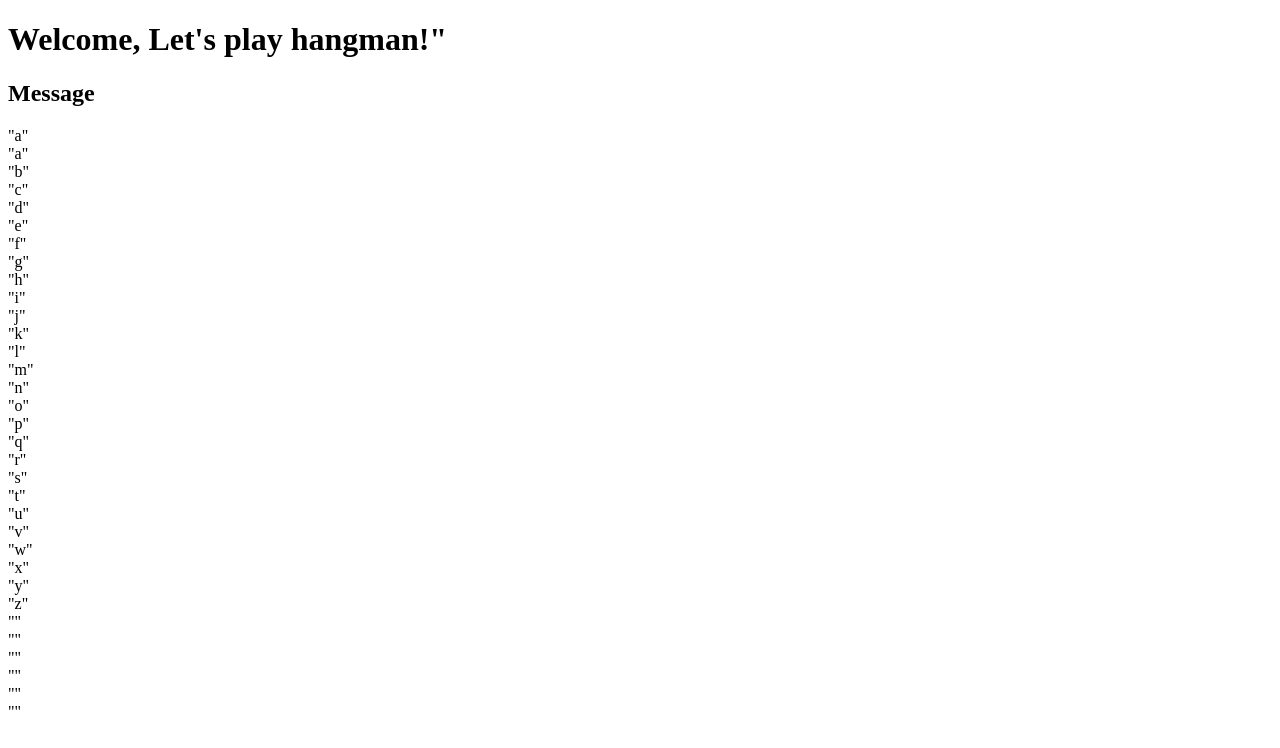
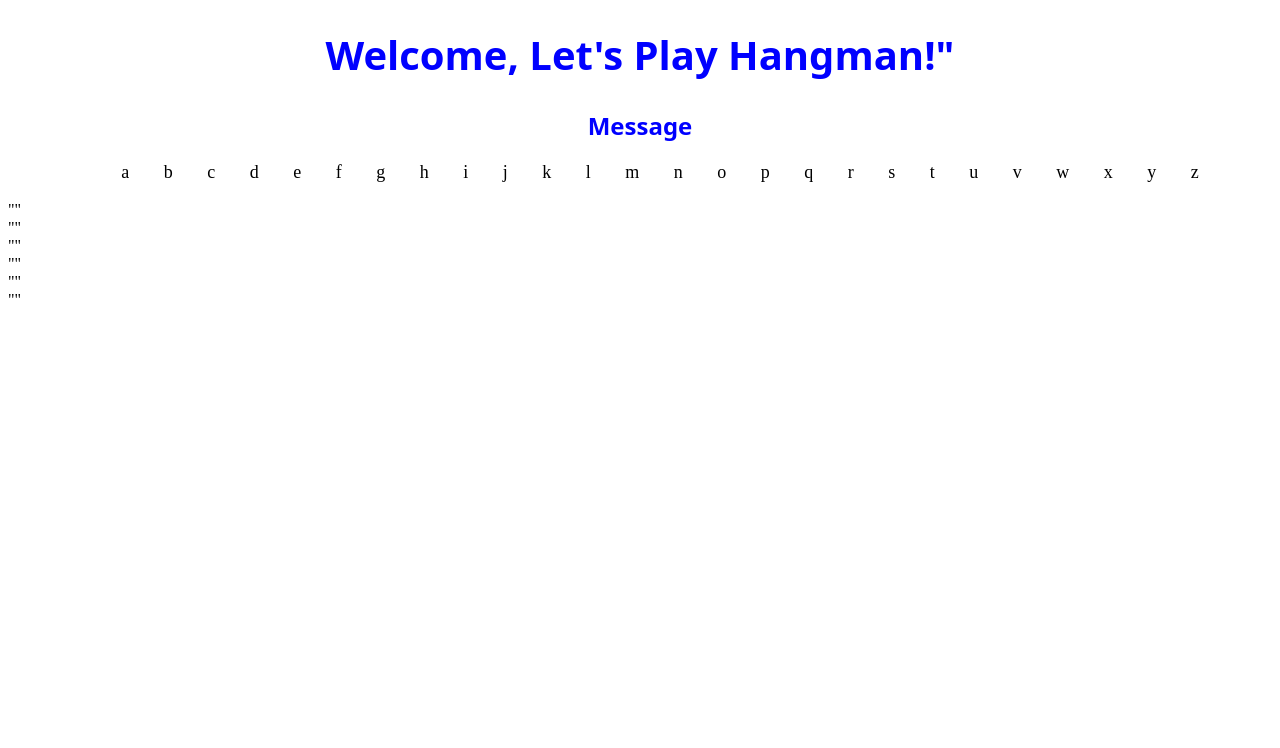
Before and after one commit to jnramobc/project-1-hangman, a plain HTML site: page index.html in a window 1280 px wide. Drawn offline with Linux system fonts and the light colour scheme.

Commit message:
defined variables

```diff
--- a/css/style.css
+++ b/css/style.css
@@ -0,0 +1,41 @@
+<style>
+    @import url('https://fonts.googleapis.com/css2?family=Poppins:ital,wght@0,100;0,200;0,300;0,400;0,500;0,600;0,700;0,800;0,900;1,100;1,200;1,300;1,400;1,500;1,600;1,700;1,800;1,900&display=swap');
+    </style>
+
+    .poppins-regular {
+        font-family: "Poppins", sans-serif;
+        font-weight: 400;
+        font-style: normal;
+      }
+
+h1 {
+    text-align: center;
+    color: blue;
+    font-size: 40px;
+    text-transform: capitalize;
+    font-family: 'Poppins', 'sans';
+}
+
+h2  {
+    text-align: center;
+    color: blue;
+    text-transform: capitalize;
+    font-family: 'Poppins', 'sans';
+}
+
+#alpha-selector {
+    text-align: center;
+    font-size: 18px;
+}
+
+.box {
+    display: inline;
+    list-style: none;
+    margin: 10px;
+    padding: 5px;
+}
+
+ul #alpha-selector {
+    border-radius: 10%;
+    border-color: blue;
+}
--- a/index.html
+++ b/index.html
@@ -11,36 +11,36 @@
     <h1 id="landing-title"> Welcome, Let's play hangman!" </h1>
     <h2 id="message">Message</h2>
 
-    <div id="alpha-Options" > "a"</div>
 
-    <section class="alpha-Board">
-        <div class="box" id="a">"a"</div>
-        <div class="box" id="b">"b"</div>
-        <div class="box" id="c">"c"</div>
-        <div class="box" id="d">"d"</div>
-        <div class="box" id="e">"e"</div>
-        <div class="box" id="f">"f"</div>
-        <div class="box" id="g">"g"</div>
-        <div class="box" id="h">"h"</div>
-        <div class="box" id="i">"i"</div>
-        <div class="box" id="j">"j"</div>
-        <div class="box" id="k">"k"</div>
-        <div class="box" id="l">"l"</div>
-        <div class="box" id="m">"m"</div>
-        <div class="box" id="n">"n"</div>
-        <div class="box" id="o">"o"</div>
-        <div class="box" id="p">"p"</div>
-        <div class="box" id="q">"q"</div>
-        <div class="box" id="r">"r"</div>
-        <div class="box" id="s">"s"</div>
-        <div class="box" id="t">"t"</div>
-        <div class="box" id="u">"u"</div>
-        <div class="box" id="v">"v"</div>
-        <div class="box" id="w">"w"</div>
-        <div class="box" id="x">"x"</div>
-        <div class="box" id="y">"y"</div>
-        <div class="box" id="z">"z"</div>
-    </section>
+        <ul id="alpha-selector">
+        <li class="box" id="a">a<a href=""></a></li>
+        <li class="box" id="b">b</li>
+        <li class="box" id="c">c</li>
+        <li class="box" id="d">d</li>
+        <li class="box" id="e">e</li>
+        <li class="box" id="f">f</li>
+        <li class="box" id="g">g</li>
+        <li class="box" id="h">h</li>
+        <li class="box" id="i">i</li>
+        <li class="box" id="j">j</li>
+        <li class="box" id="k">k</li>
+        <li class="box" id="l">l</li>
+        <li class="box" id="m">m</li>
+        <li class="box" id="n">n</li>
+        <li class="box" id="o">o</li>
+        <li class="box" id="p">p</li>
+        <li class="box" id="q">q</li>
+        <li class="box" id="r">r</li>
+        <li class="box" id="s">s</li>
+        <li class="box" id="t">t</li>
+        <li class="box" id="u">u</li>
+        <li class="box" id="v">v</li>
+        <li class="box" id="w">w</li>
+        <li class="box" id="x">x</li>
+        <li class="box" id="y">y</li>
+        <li class="box" id="z">z</li>
+        </ul>
+
 
 
     <section class="spaceman-lines">
```
Also changed, not shown: js/app.js (+55 -1 lines).
